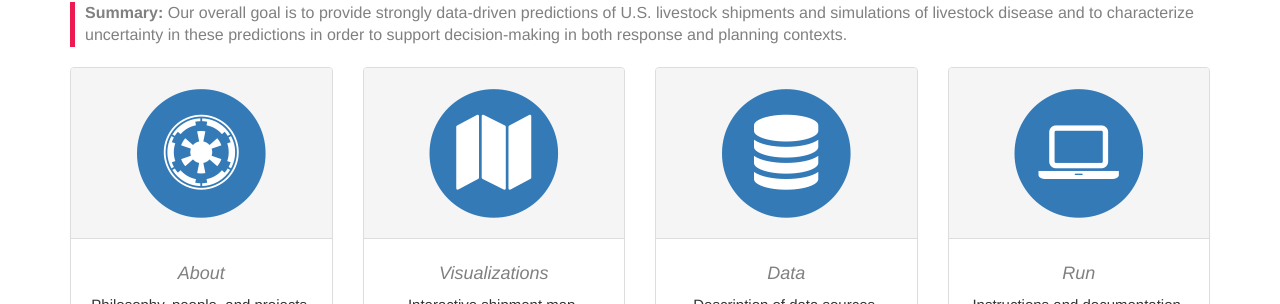
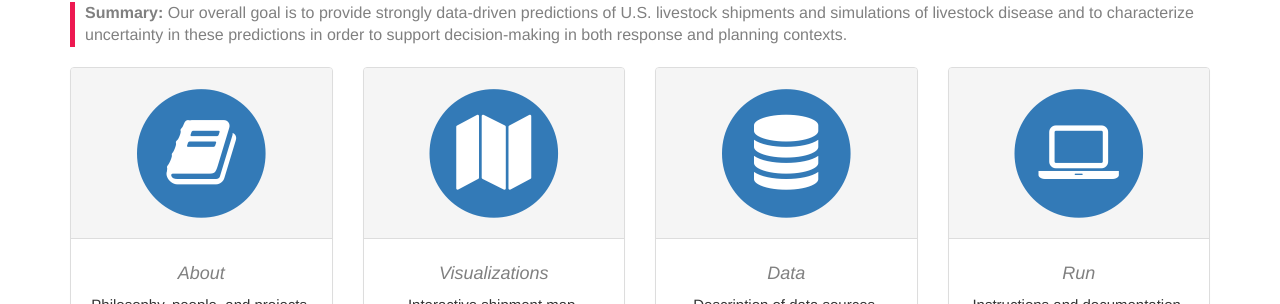
Before and after one commit to webblabb/usammusdos, a Jekyll site: the page built from index.md, in a window 1280 px wide. Shown: the part 149-453 px from the top of the page. Built offline with Jekyll 4.4.1, drawn with Linux system fonts in a browser that asks for light colours; nearby versions of some CDN libraries; comment, search, counter and statistics services are not loaded.

Commit message:
Replacing the empire logo with a book

```diff
--- a/index.md
+++ b/index.md
@@ -15,7 +15,7 @@ summary: Our overall goal is to provide strongly data-driven predictions of U.S.
                  <div class="panel-heading">
                      <span class="fa-stack fa-5x">
                            <i class="fa fa-circle fa-stack-2x text-primary"></i>
-                           <i class="fa fa-empire fa-stack-1x fa-inverse"></i>
+                           <i class="fa fa-book fa-stack-1x fa-inverse"></i>
                      </span>
                  </div>
                  <div class="panel-body">
```
